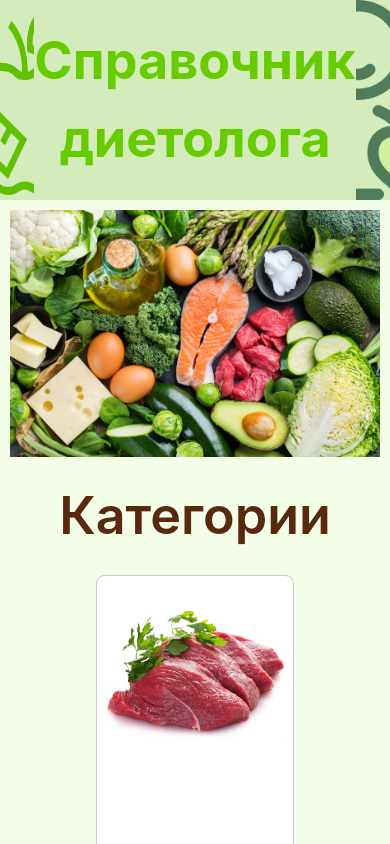
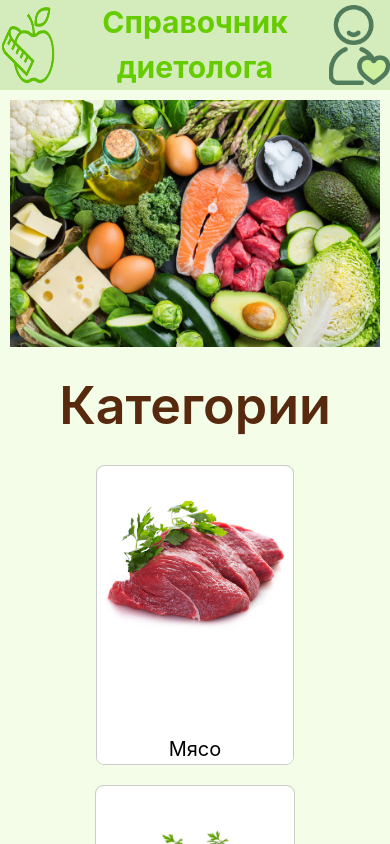
Before and after one commit to melskiy/webrgr, a React (Vite) app in the folder front/: page / in a window 390 px wide. Shown: the top 844 px of the page. Built offline with nearby package versions, Linux system fonts and the light colour scheme.

Commit message:
added adaptive

```diff
--- a/front/src/shared/layout/Layout.css
+++ b/front/src/shared/layout/Layout.css
@@ -36,3 +36,24 @@
     background-repeat: no-repeat;
     background-position: center;
 }
+
+@media (max-width: 600px) {
+    .layout__header-first-img {
+            width: 80px;
+            height: 80px;
+            background-size: 80px 80px;
+        }
+
+        .layout__header-text {
+            font-size: 30px;
+            font-weight: 700;
+            color: #66CC00;
+            text-align: center;
+        }
+
+        .layout__header-second-img {
+            width: 80px;
+            height: 80px;
+            background-size: 80px 80px;
+        }
+}
--- a/front/src/widget/category/CategoryCard.css
+++ b/front/src/widget/category/CategoryCard.css
@@ -53,3 +53,26 @@
     justify-content: center;
     gap: 5px;
 }
+
+@media (max-width: 600px) {
+    .category-card__title {
+            font-size: 24px;
+            text-align: center;
+        }
+    th,
+    td {
+            border: 1px solid #cccc66;
+            /* padding: 10px; */
+            text-align: center;
+            font-size: 8px;
+            padding: 5px;
+        }
+        button {
+            background-size: 8px 8px;
+            height: 8px;
+            width: 8px;
+        }
+        .category-card__th-block {
+            gap: 2px
+        }
+}
--- a/front/src/widget/category/CategoryCard.jsx
+++ b/front/src/widget/category/CategoryCard.jsx
@@ -4,7 +4,7 @@
 const CategoryCard = () => {
     useEffect(() => {
         const url = localStorage.getItem("product");
-        fetch("http://rnnnq-188-162-86-119.a.free.pinggy.link/" + url)
+        fetch("http://localhost:4000/collection/" + url)
             .then(response => response.json())
             .then(response => setProducts(response))
     }, [])
```
